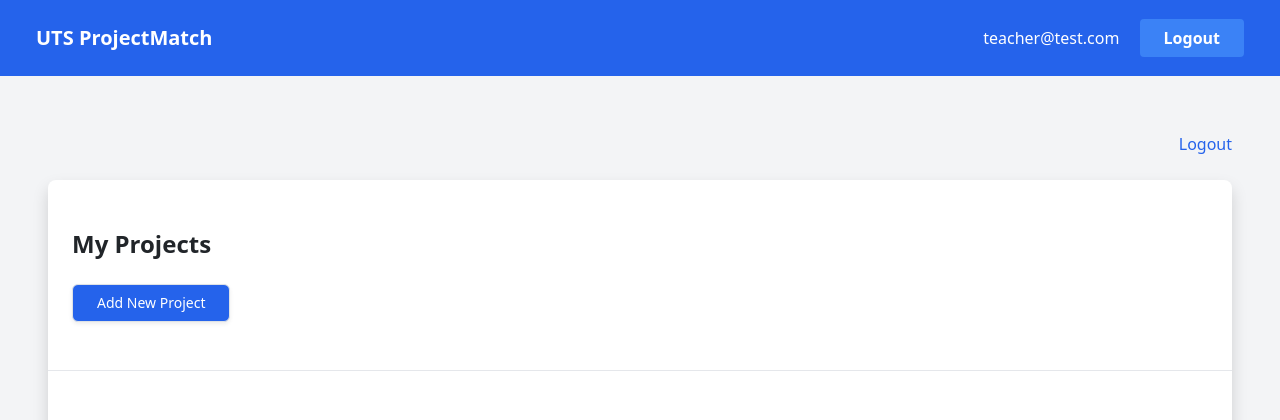
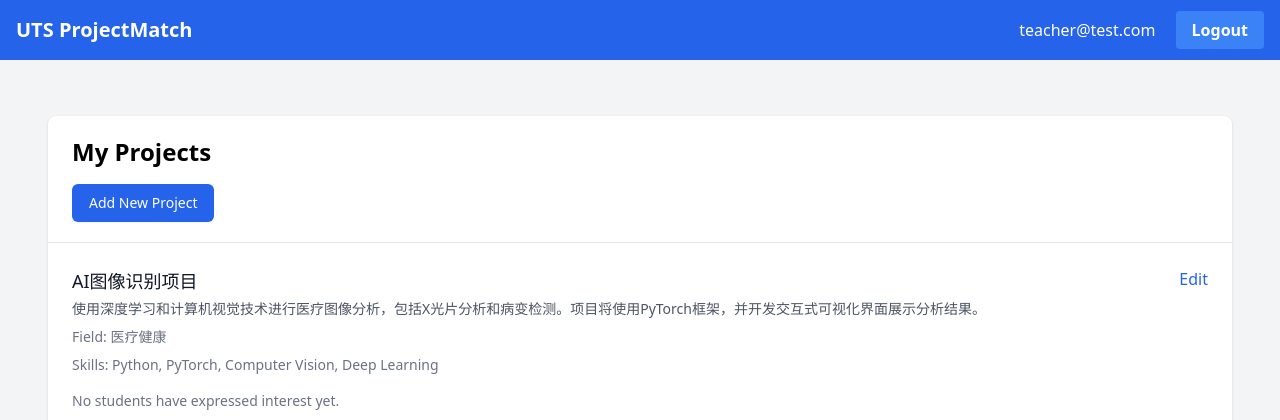
Before and after one commit to Revolt3738/32933-AI-Project-Match, a Flask app: page /teacher/dashboard in a window 1280 px wide. Shown: the top 420 px of the page. Run offline with Flask 2, Linux system fonts and the light colour scheme; a user stored in the database is signed in; data comes from the database, SQL or seed files in the repository; data that the repository does not hold is empty.

Commit message:
Clean up: Remove Bootstrap dependency and redundant logout links

```diff
--- a/templates/base.html
+++ b/templates/base.html
@@ -4,7 +4,6 @@
     <meta charset="UTF-8">
     <meta name="viewport" content="width=device-width, initial-scale=1.0">
     <title>UTS ProjectMatch</title>
-    <link href="https://cdn.jsdelivr.net/npm/bootstrap@5.1.3/dist/css/bootstrap.min.css" rel="stylesheet">
     <link href="https://cdn.jsdelivr.net/npm/tailwindcss@2.2.19/dist/tailwind.min.css" rel="stylesheet">
 </head>
 <body class="bg-gray-100">
@@ -34,7 +33,6 @@
         {% block content %}{% endblock %}
     </div>
 
-    <script src="https://cdn.jsdelivr.net/npm/bootstrap@5.1.3/dist/js/bootstrap.bundle.min.js"></script>
     {% block scripts %}{% endblock %}
 </body>
 </html>
--- a/templates/student_dashboard.html
+++ b/templates/student_dashboard.html
@@ -3,9 +3,6 @@
 {% block content %}
 <div class="min-h-screen bg-gray-100 py-6">
     <div class="max-w-7xl mx-auto px-4 sm:px-6 lg:px-8">
-        <div class="text-right mb-4">
-            <a href="{{ url_for('logout') }}" class="text-blue-600 hover:text-blue-800">Logout</a>
-        </div>
 
         {% if interests %}
         <div class="bg-white shadow overflow-hidden sm:rounded-lg mb-8">
--- a/templates/teacher_dashboard.html
+++ b/templates/teacher_dashboard.html
@@ -3,9 +3,6 @@
 {% block content %}
 <div class="min-h-screen bg-gray-100 py-6">
     <div class="max-w-7xl mx-auto px-4 sm:px-6 lg:px-8">
-        <div class="text-right mb-4">
-            <a href="{{ url_for('logout') }}" class="text-blue-600 hover:text-blue-800">Logout</a>
-        </div>
 
         <div class="bg-white shadow overflow-hidden sm:rounded-lg mb-8">
             <div class="px-4 py-5 sm:px-6">
```
